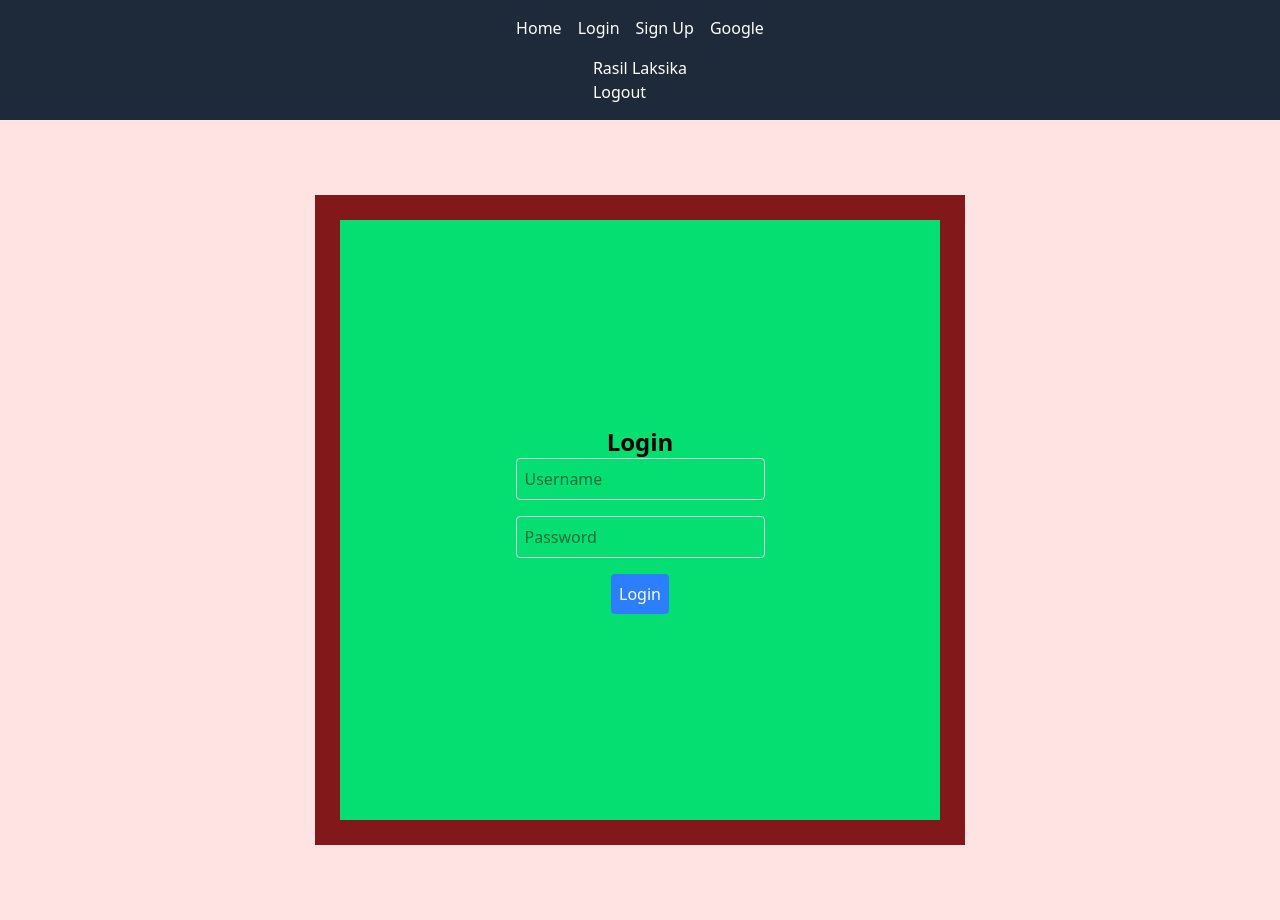
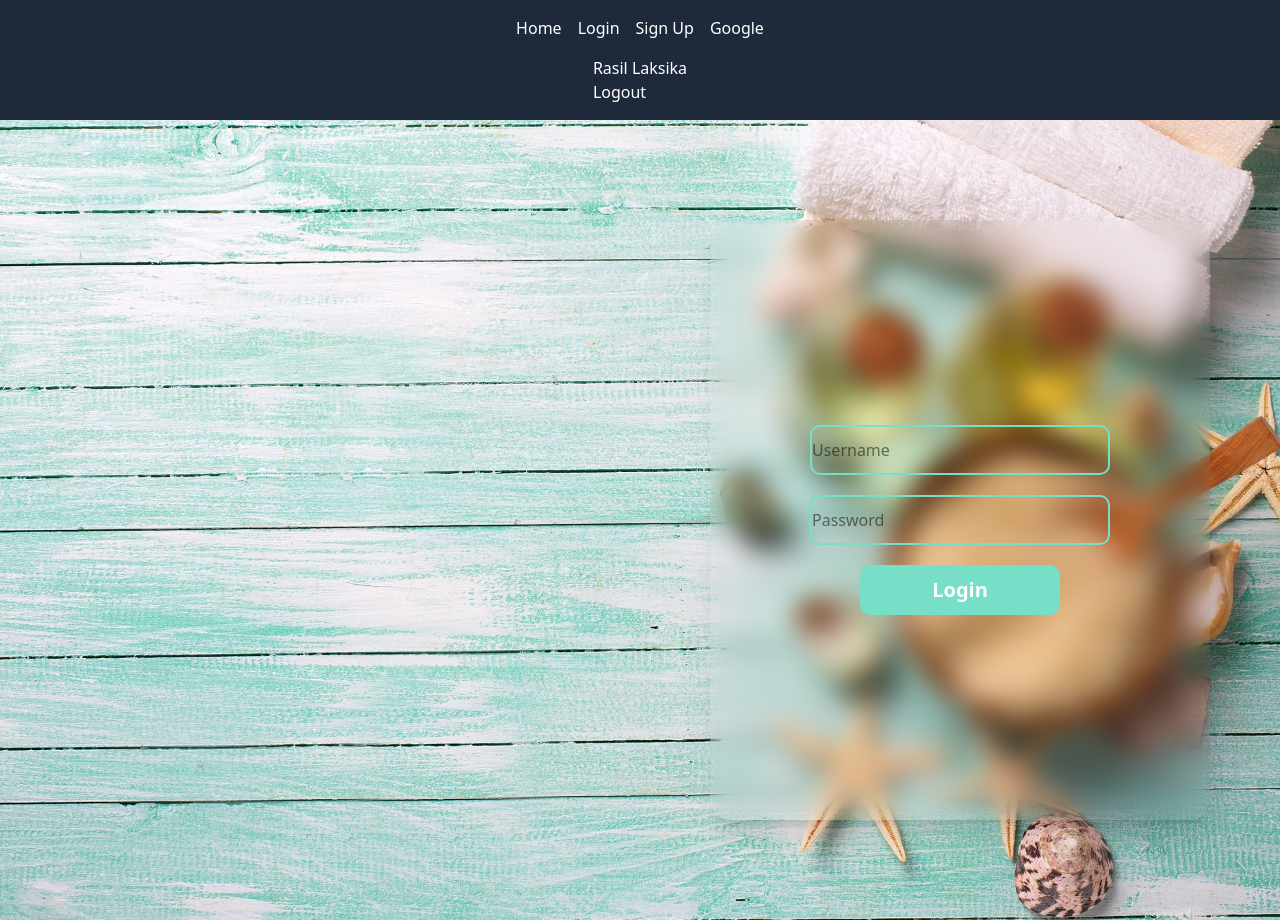
Before and after one commit to KDRLaksika/cbc-frontend, a React (Vite) app: page /login in a window 1280 px wide. Built offline with nearby package versions, Linux system fonts and the light colour scheme.

Commit message:
include login.jpg and update login.jsx page

```diff
--- a/package.json
+++ b/package.json
@@ -11,8 +11,10 @@
   },
   "dependencies": {
     "@tailwindcss/vite": "^4.1.4",
+    "axios": "^1.9.0",
     "react": "^19.0.0",
     "react-dom": "^19.0.0",
+    "react-hot-toast": "^2.5.2",
     "react-router-dom": "^7.5.3",
     "tailwindcss": "^4.1.4"
   },
--- a/src/App.jsx
+++ b/src/App.jsx
@@ -6,18 +6,22 @@ import HomePage from './pages/home'
 import LoginPage from './pages/login'
 import SignUpPage from './pages/signup'
 import AdminPage from './pages/adminPage'
+import TestPage from './pages/testPage'
+import { Toaster } from 'react-hot-toast'
 
 function App() {
 
   return (
    <BrowserRouter>
    <div>
+   <Toaster position='top-right' />
     <Header />
     <Routes path="/*">
       <Route path="/" element={<HomePage />} />
       <Route path="/login" element={<LoginPage />} />
       <Route path="/signup" element={<SignUpPage />} />
       <Route path="/admin/*" element={<AdminPage />} />
+      <Route path="/testing" element={<TestPage />} />
       <Route path="/*" element={<h1>Page Not Found 404 Error</h1>} />
     </Routes>
    </div>
--- a/src/pages/login.jsx
+++ b/src/pages/login.jsx
@@ -1,29 +1,48 @@
+import axios from "axios";
+import React, { useState } from "react";
+import toast from "react-hot-toast";
+
 export default function LoginPage() {
+
+  const [email, setEmail] = useState();
+  const [password, setPassword] = useState();
+
+  async function handleLogin() {
+
+    try {
+      const response = await axios.post("http://localhost:3000/api/users/login", {
+        email: email,
+        password: password
+      })
+      toast.success("Login successful!");
+      console.log(response.data);
+    }
+    catch (error) {
+      //console.error("Error logging in:", error);
+      toast.error("Login failed. Please check your credentials.");
+    }
+
+  }
+
   return (
-    <div className="w-full h-screen bg-red-100 flex flex-col items-center justify-evenly">
-      <div className="w-[650px] h-[650px] bg-red-900 flex flex-col items-center justify-center">
-        <div className="relative w-[600px] h-[600px] bg-green-400 flex flex-col items-center justify-center">
-          <h1 className="text-2xl font-bold">Login</h1>
-          <form className="flex flex-col items-center justify-center">
-            <input
-              type="text"
-              placeholder="Username"
-              className="mb-4 p-2 border border-gray-300 rounded"
-            />
-            <input
-              type="password"
-              placeholder="Password"
-              className="mb-4 p-2 border border-gray-300 rounded"
-            />
-            <button
-              type="submit"
-              className="bg-blue-500 text-white p-2 rounded"
-            >
-              Login
-            </button>
-          </form>
+    <div className="w-full h-screen bg-[url('/login.jpg')] bg-center bg-cover flex items-center justify-evenly">
+
+      <div className="w-[50%] h-full">
+
+      </div>
+
+      <div className="w-[50%] h-full flex items-center justify-center">
+
+        <div className="w-[500px] h-[600px] backdrop-blur-md rounded-[20px] shadow-xl flex flex-col items-center justify-center gap-[20px]">
+
+          <input onChange={(e) => setEmail(e.target.value)}  type="email" placeholder="Username" value={email} className="w-[300px] h-[50px] rounded-[10px] border-2 border-[#77dec7]"/>
+          <input onChange={(e) => setPassword(e.target.value)}  type="password" placeholder="Password" value={password} className="w-[300px] h-[50px] rounded-[10px] border-2 border-[#77dec7]"/>
+          <button onClick={handleLogin} className="w-[200px] h-[50px] rounded-[10px] bg-[#77dec7] text-white font-bold text-[20px] cursor-pointer transform hover:scale-102">Login</button>
+
         </div>
+
       </div>
+
     </div>
   );
 }
--- /dev/null
+++ b/src/pages/testPage.jsx
@@ -0,0 +1,53 @@
+import React, { useState } from 'react';
+
+export default function TestPage() {
+
+    const [count, setCount] = useState(0);
+    const [status, setStatus] = useState("Passed");
+
+    return(
+        <div className="w-full h-screen flex justify-center items-center">
+
+            <div className="w-[450px] h-[300px] shadow-lg border-2 flex justify-center items-center mx-[10px]">
+
+                <button onClick={() => {
+
+                    setCount(count - 1);
+                }} className="bg-blue-500 text-white font-bold w-[100px] h-[60px] text-[20px] cursor-pointer">-</button>
+
+                <span className="text-[50px] font-bold text-stone-950 mx-[20px] flex justify-center items-center">{count}</span>
+
+                <button onClick={() => {
+
+                    setCount(count + 1);
+                }} className="bg-blue-500 text-white font-bold w-[100px] h-[60px] text-[20px] cursor-pointer">+</button>
+
+            </div>
+
+
+
+            <div className="w-[450px] h-[300px] shadow-lg border-2 flex flex-col justify-center items-center mx-[10px]">
+
+                <span className="text-[50px] font-bold text-stone-950 mb-[20px] flex justify-center items-center">{status}</span>
+
+                <div className="flex justify-center items-center space-x-[20px]">
+
+                    <button onClick={() => {
+
+                        setStatus("Passed");
+                    }} className="bg-blue-500 text-white font-bold w-[100px] h-[60px] text-[20px] cursor-pointer">Passed</button>
+
+                    <button onClick={() => {
+
+                        setStatus("Failed");
+                    }} className="bg-blue-500 text-white font-bold w-[100px] h-[60px] text-[20px] cursor-pointer">Failed</button>
+
+                </div>
+
+            </div>
+
+
+
+        </div>
+    )
+}
```
Also changed, not shown: public/login.jpg (added), 1 other file (tests, documents, lock files or other folders).
